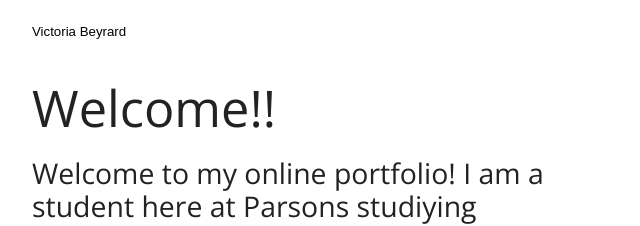
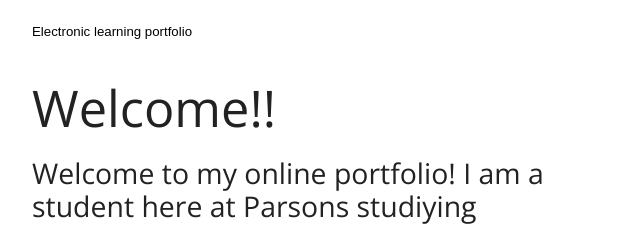
Before and after one commit to vicky42119/portfolio_project_victoria, a website built with Parcel: page index.html in a window 1280 px wide. Shown: the top 226 px of the page, 160-800 px from the left. Built offline with nearby package versions, Linux system fonts and the light colour scheme.

Commit message:
Update index.html

```diff
--- a/index.html
+++ b/index.html
@@ -28,7 +28,7 @@
 <main>
 <section class="intro-block">
     <header>
-        <h5><a href="/index.html"class="unstyled-link">Victoria Beyrard</a></h5>
+        <h5><a href="https://portfolio.newschool.edu/beyrv416/"class="unstyled-link">Electronic learning portfolio</a></h5>
     </header>
     <aside class="intro">
     <h1>Welcome!!</h1>
```
